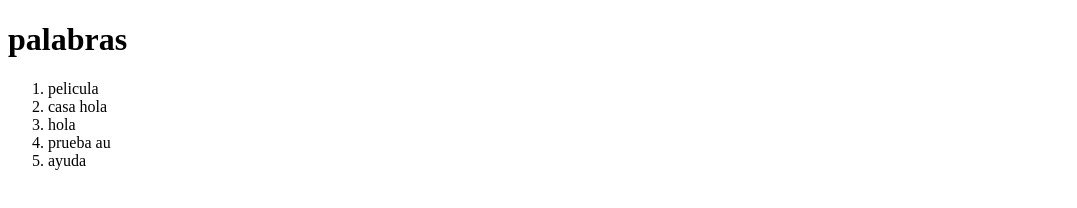
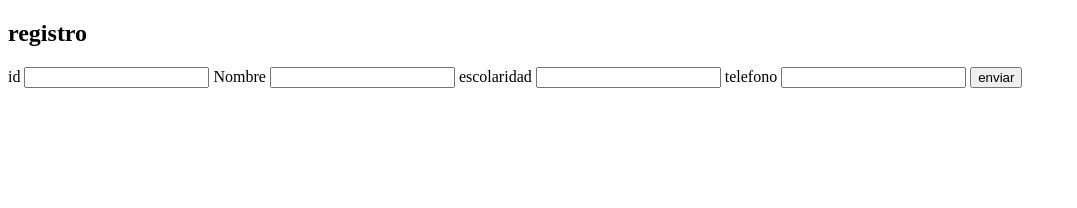
Before and after one commit to oscar9010/web, a plain HTML site: page index.html in a window 1280 px wide. Shown: the whole page, without its empty margins (0-1077 px from the left). Drawn offline with Linux system fonts and the light colour scheme.

Commit message:
cambio del h3

```diff
--- a/index.html
+++ b/index.html
@@ -7,14 +7,13 @@
     <title>Document</title>
 </head>
 <body>
-    <h1>palabras</h1>
-    <ol>
-        <li>pelicula</li>
-        <li>casa hola</li>
-        <li>hola</li>
-        <li>prueba au</li>
-        <li>ayuda</li>
-
-    </ol>
+    <form action="recibir.php" method="POST">
+    <h2>registro</h2>
+    id <input type="text" name="id">
+    Nombre <input type="text" name="nombre">
+    escolaridad <input type="text" name="escolaridad">
+    telefono <input type="text" name="telefono">
+    <input type="submit" name="enviar" value="enviar">
+</form>
 </body>
 </html>
```
